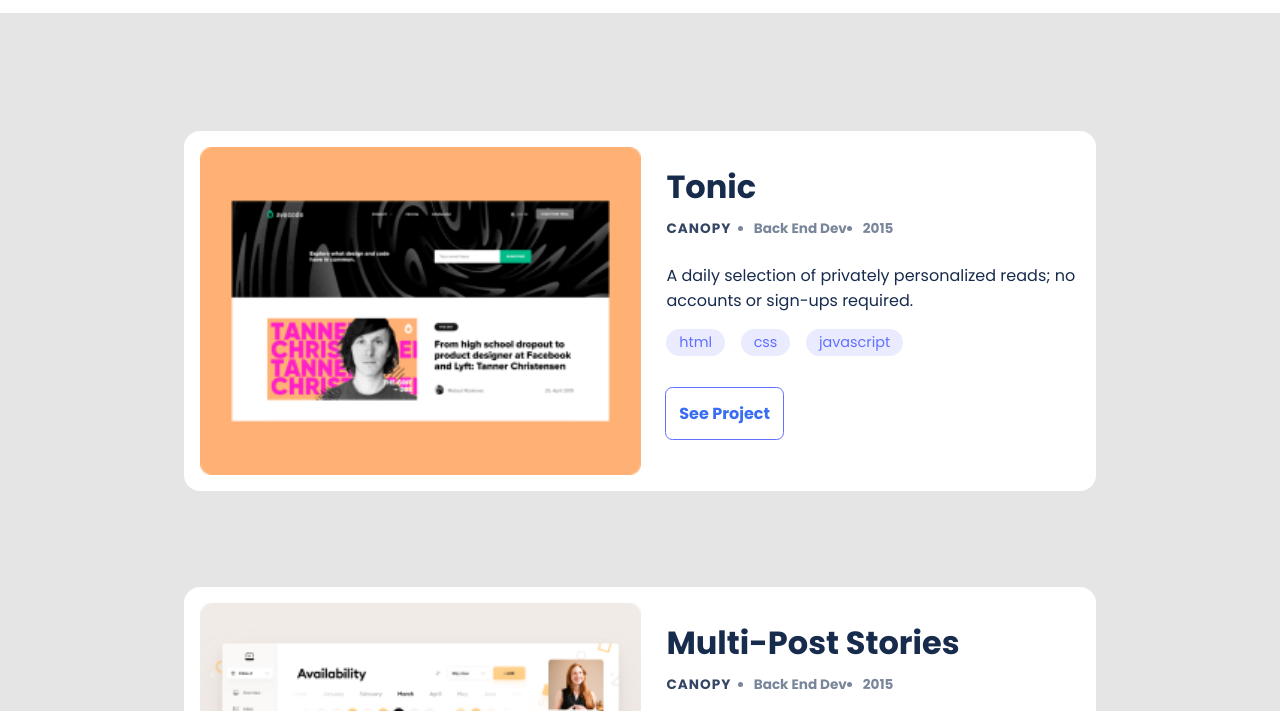
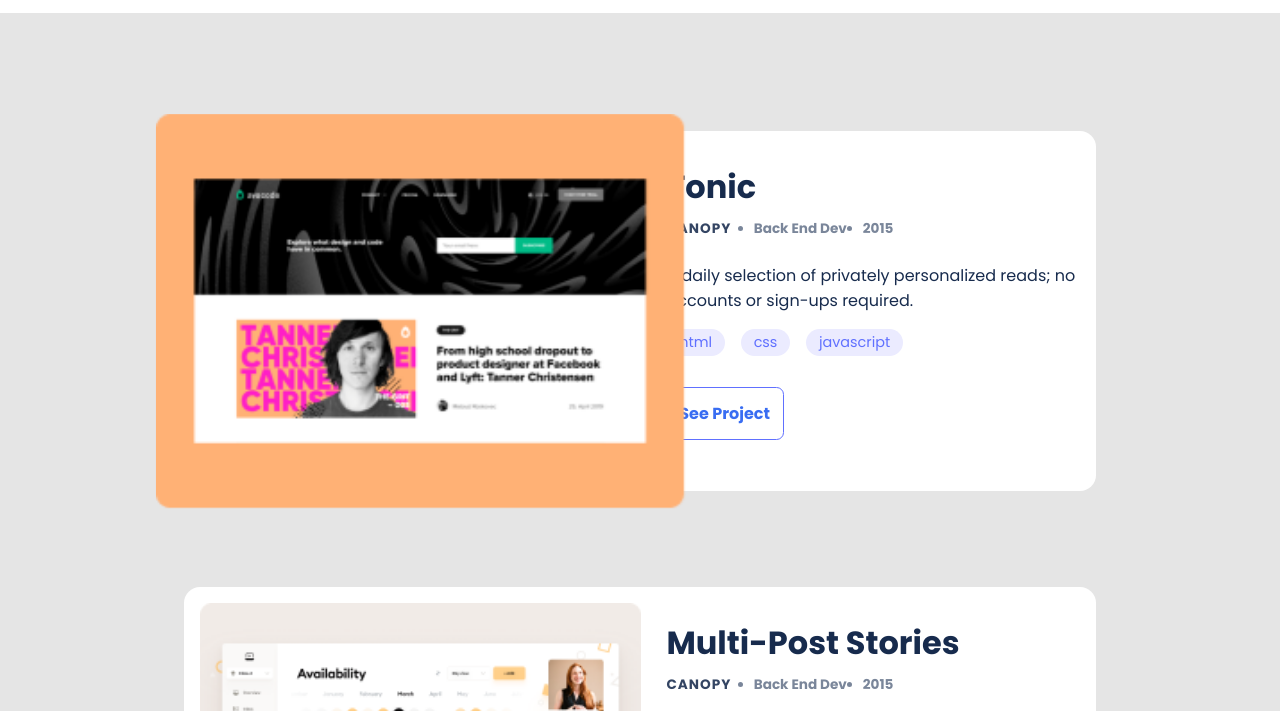
Before and after one commit to nkverse/portfolio, a website built with Parcel: page index.html in a window 1280 px wide. In both pictures the pointer is over the picture 420 px from the left and 1028 px from the top of the page. Shown: the part 717-1428 px from the top of the page. Built offline with nearby package versions, Linux system fonts and the light colour scheme.

Commit message:
Add scale effect to all card images.

```diff
--- a/style.css
+++ b/style.css
@@ -415,6 +415,11 @@ form button {
 
   .card img {
     flex: 3 1 80%;
+    transition: transform 0.3s ease-in-out;
+  }
+
+  .card img:hover {
+    transform: scale(1.2);
   }
 
   .about {
```
